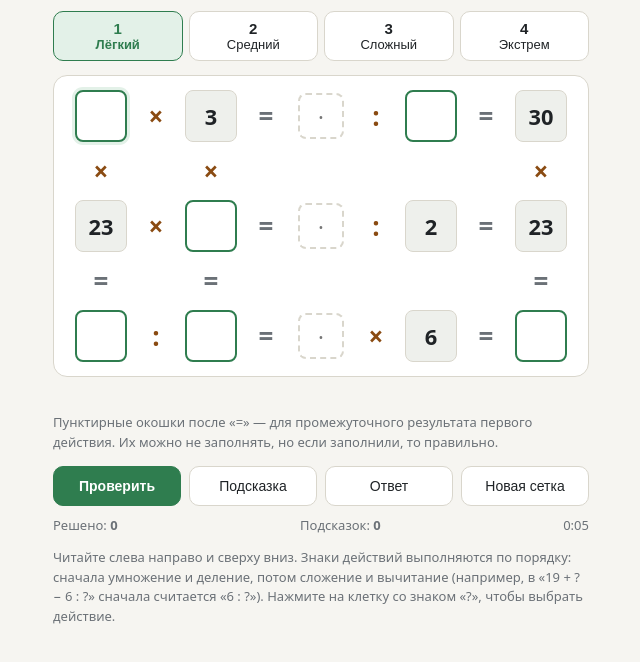
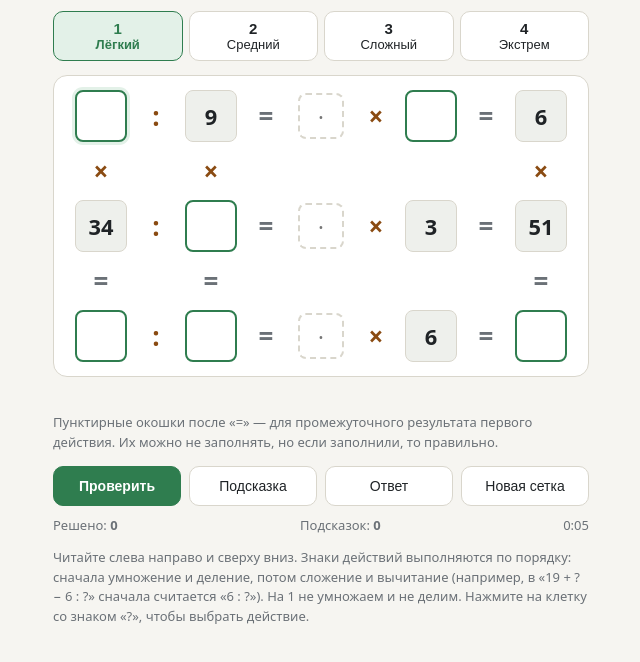
Before and after one commit to foreveryoungstudents/foreveryoungstudents.github.io, a plain HTML site: page math_crossword.html in a window 1280 px wide. Shown: the part 88-750 px from the top of the page, without its empty margins (319-959 px from the left). Drawn offline with Linux system fonts and the light colour scheme.

Commit message:
Revise rules and operation restrictions in math crossword
Updated rules for mathematical operations and added restrictions on multiplication and division by 1.

```diff
--- a/math_crossword.html
+++ b/math_crossword.html
@@ -80,7 +80,7 @@ h1{font-size:20px;margin:0 0 4px}
     <button class="btn" id="mc-new">Новая сетка</button>
   </div>
   <div class="stats"><span>Решено: <b id="mc-solved">0</b></span><span>Подсказок: <b id="mc-hints">0</b></span><span id="mc-time">0:00</span></div>
-  <p class="rules">Читайте слева направо и сверху вниз. Знаки действий выполняются по порядку: сначала умножение и деление, потом сложение и вычитание (например, в «19 + ? − 6 : ?» сначала считается «6 : ?»). Нажмите на клетку со знаком «?», чтобы выбрать действие.</p>
+  <p class="rules">Читайте слева направо и сверху вниз. Знаки действий выполняются по порядку: сначала умножение и деление, потом сложение и вычитание (например, в «19 + ? − 6 : ?» сначала считается «6 : ?»). На 1 не умножаем и не делим. Нажмите на клетку со знаком «?», чтобы выбрать действие.</p>
 </div>
 <script>
 /* ===== Математический кроссворд: ядро (генератор + проверка) ===== */
@@ -107,10 +107,11 @@ h1{font-size:20px;margin:0 0 4px}
   }
 
   // x o y: только целые положительные результаты, деление нацело
+  // Умножение и деление на 1 не допускаются (18 : 1 и 18 × 1 — один и тот же результат, решение стало бы неоднозначным)
   function applyOp(x, o, y) {
     let r;
-    if (o === '*') r = x * y;
-    else if (o === '/') { if (!y || x % y) return null; r = x / y; }
+    if (o === '*') { if (x === 1 || y === 1) return null; r = x * y; }
+    else if (o === '/') { if (!y || y === 1 || x % y) return null; r = x / y; }
     else if (o === '+') r = x + y;
     else r = x - y;
     return (r > 0 && r <= MAXV) ? r : null;
```
